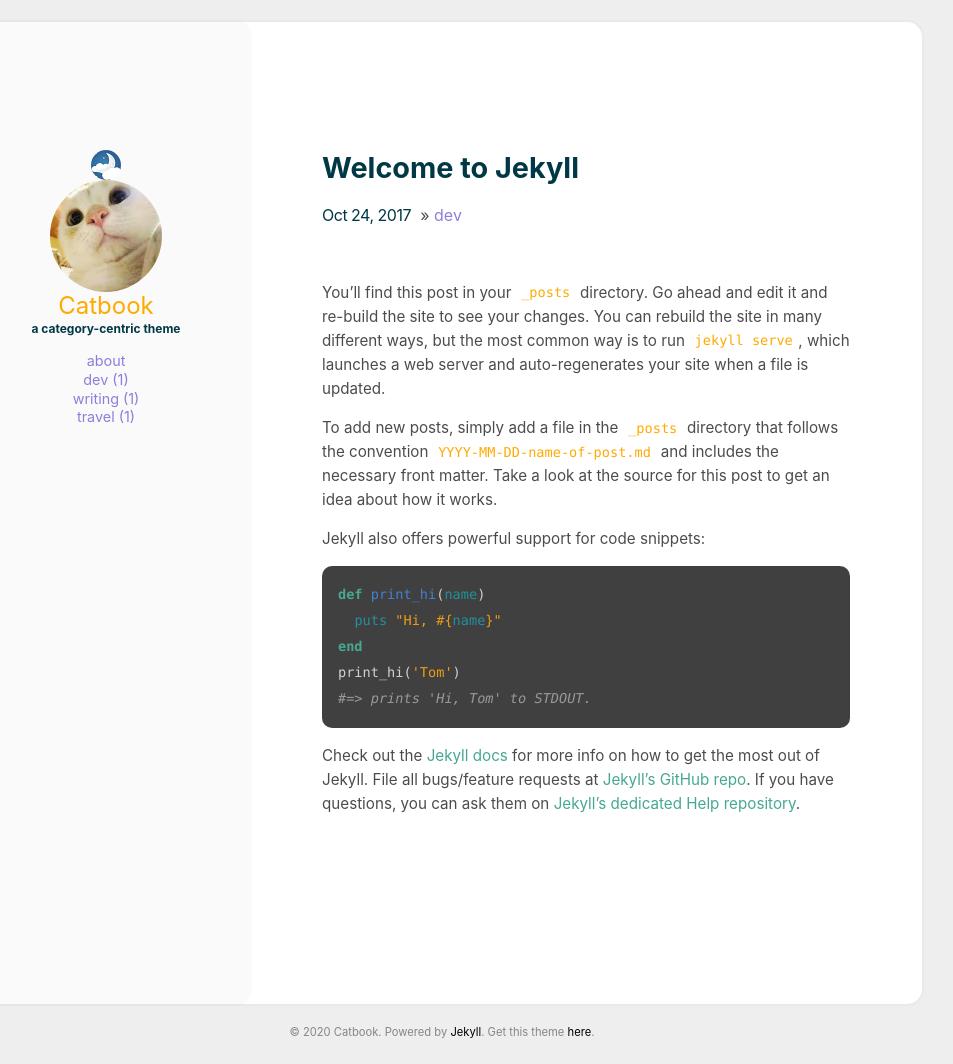
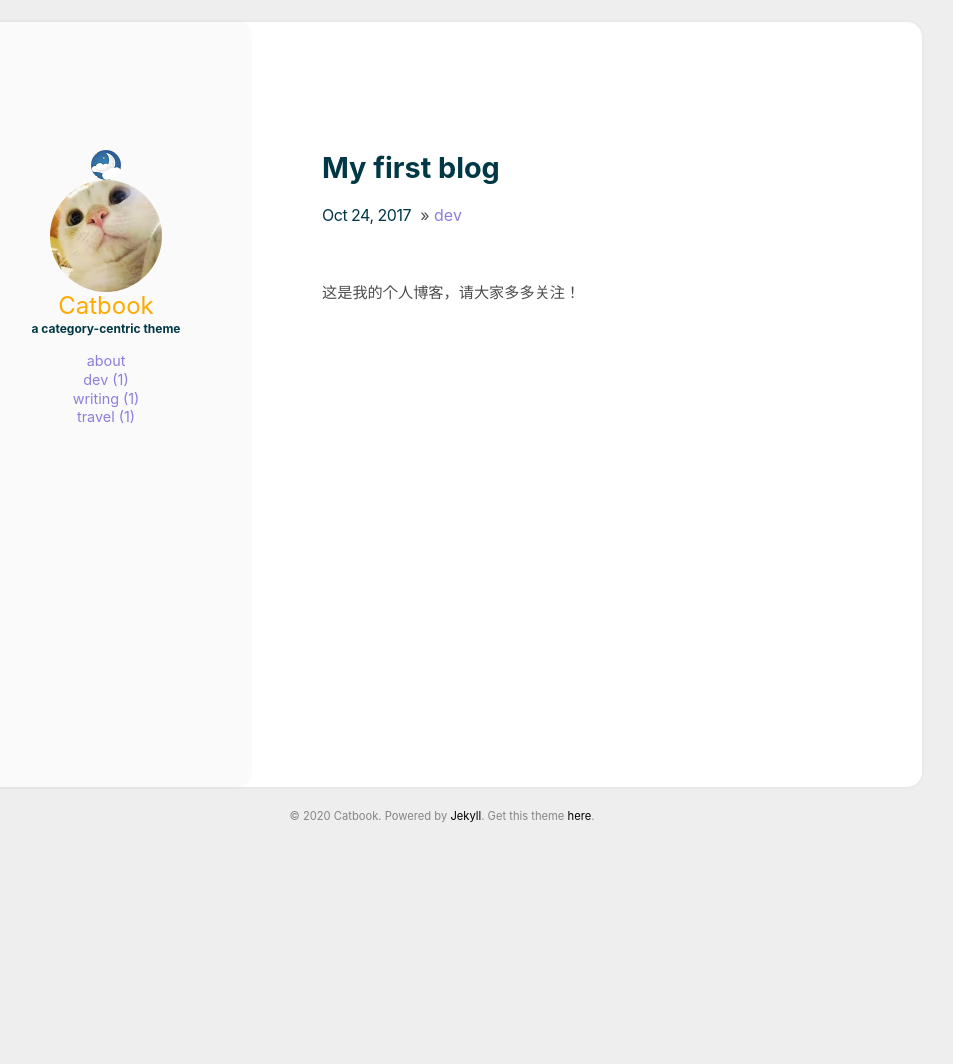
Before and after one commit to yeoways/yeoways.github.io, a Jekyll site: the page built from _posts/2017-10-24-welcome.md, in a window 1280 px wide. Shown: the whole page, without its empty margins (198-1151 px from the left). Built offline with Jekyll 4.4.1, drawn with Linux system fonts in a browser that asks for light colours; after the commit the page ends 922 px from its top, so only the background shows below that.

Commit message:
Update 2017-10-24-welcome.md
xiugai

````diff
--- a/_posts/2017-10-24-welcome.md
+++ b/_posts/2017-10-24-welcome.md
@@ -1,24 +1,10 @@
 ---
-title: Welcome to Jekyll
+title: My first blog
 categories: [dev]
 comments: true
 ---
 
-You’ll find this post in your `_posts` directory. Go ahead and edit it and re-build the site to see your changes. You can rebuild the site in many different ways, but the most common way is to run `jekyll serve`, which launches a web server and auto-regenerates your site when a file is updated.
-
-To add new posts, simply add a file in the `_posts` directory that follows the convention `YYYY-MM-DD-name-of-post.md` and includes the necessary front matter. Take a look at the source for this post to get an idea about how it works.
-
-Jekyll also offers powerful support for code snippets:
-
-```ruby
-def print_hi(name)
-  puts "Hi, #{name}"
-end
-print_hi('Tom')
-#=> prints 'Hi, Tom' to STDOUT.
-```
-
-Check out the [Jekyll docs][jekyll] for more info on how to get the most out of Jekyll. File all bugs/feature requests at [Jekyll’s GitHub repo][jekyll-gh]. If you have questions, you can ask them on [Jekyll’s dedicated Help repository][jekyll-help].
+这是我的个人博客，请大家多多关注！
 
 [jekyll]:      http://jekyllrb.com
 [jekyll-gh]:   https://github.com/jekyll/jekyll
````
